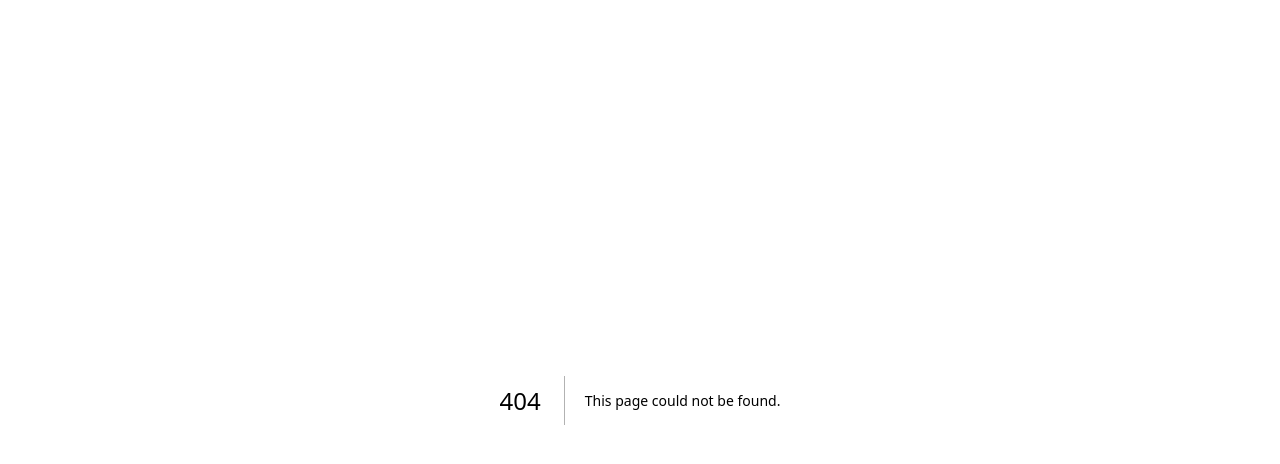
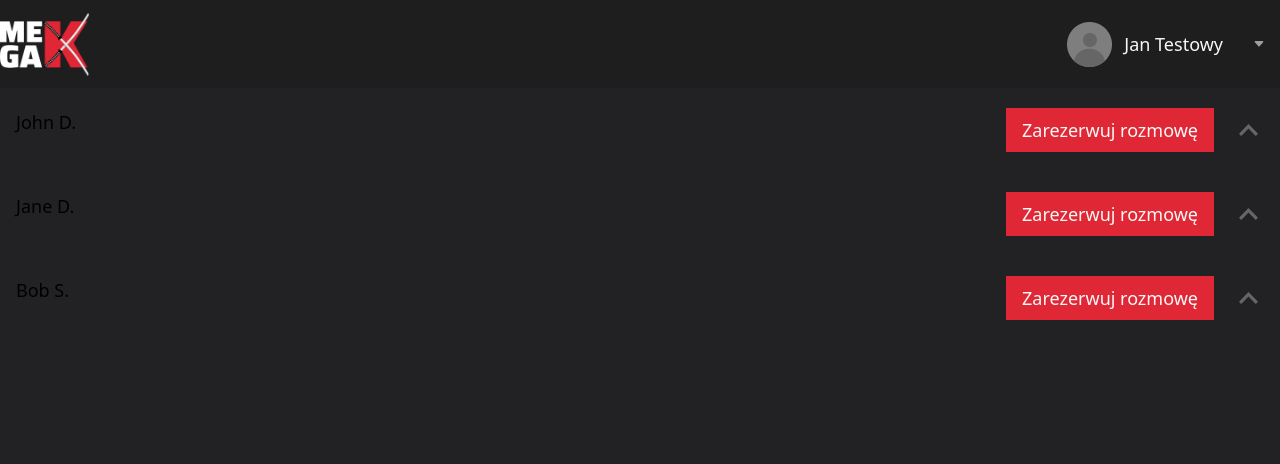
Before and after one commit to MichalTomczakSE/Mega-K-Headhunter-Front, a Next.js app: page /test in a window 1280 px wide. Before the commit this address had no page. Shown: the top 464 px of the page. Built offline with nearby package versions, Linux system fonts and the light colour scheme.

Commit message:
Create TestPage for display created components

```diff
--- /dev/null
+++ b/pages/test.tsx
@@ -0,0 +1,14 @@
+import {Header} from "@/components/common/Header";
+import { StudentList } from '@/components/common/student/StudentList';
+const TestPage = ()=>  {
+  return (
+    <>
+      <Header/>
+      <section className="bg-primary-background h-[100vh]">
+        <StudentList/>
+      </section>
+    </>
+  )
+}
+
+export default TestPage
```
